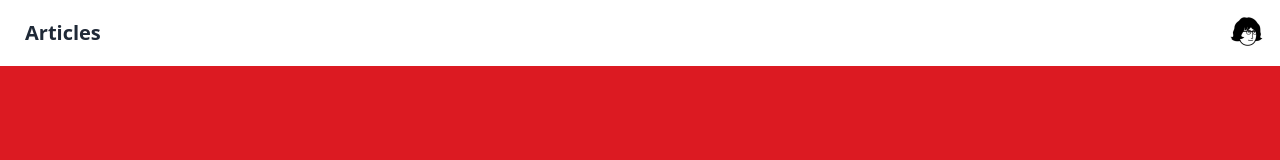
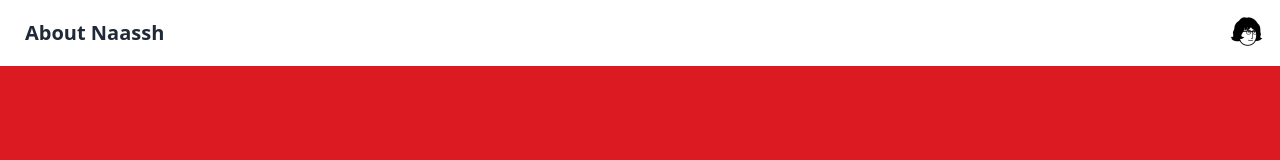
Before and after one commit to holygeek00/blog-frontend, a Vue app: page / in a window 1280 px wide. Shown: the top 160 px of the page. Built offline with nearby package versions, Linux system fonts and the light colour scheme.

Commit message:
添加title

```diff
--- a/src/views/index/homePage.vue
+++ b/src/views/index/homePage.vue
@@ -2,7 +2,7 @@
   <div class="min-h-screen">
     <div class="navbar bg-base-100">
       <div class="flex-1">
-        <a class="btn btn-ghost normal-case text-xl">Articles</a>
+        <a class="btn btn-ghost normal-case text-xl">About Naassh</a>
       </div>
       <div class="flex-none gap-2">
         <div class="dropdown dropdown-end">
```
